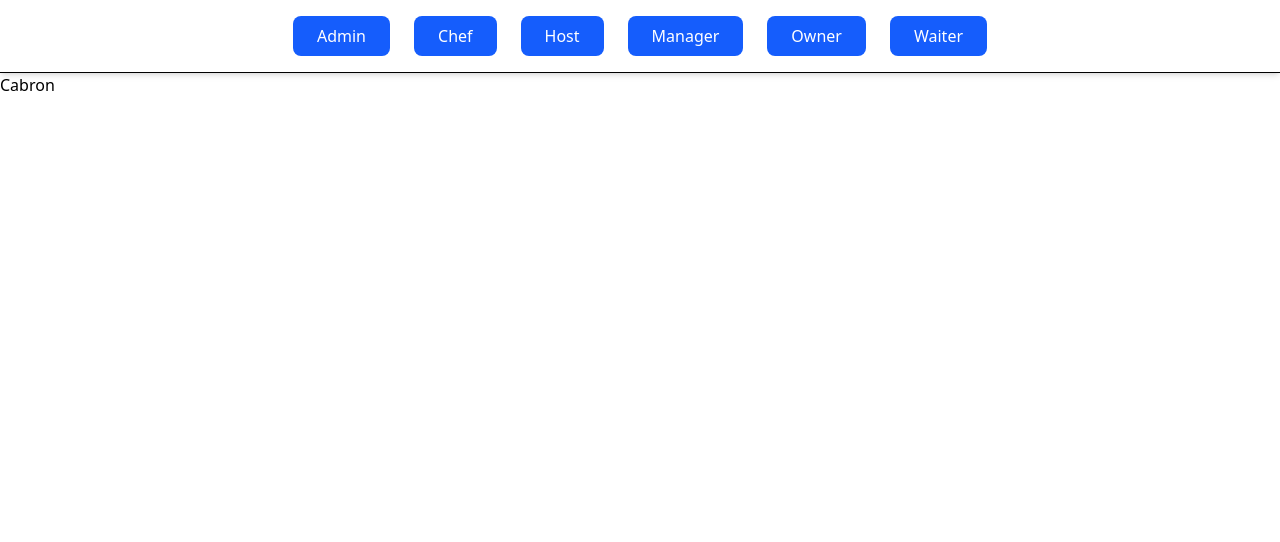
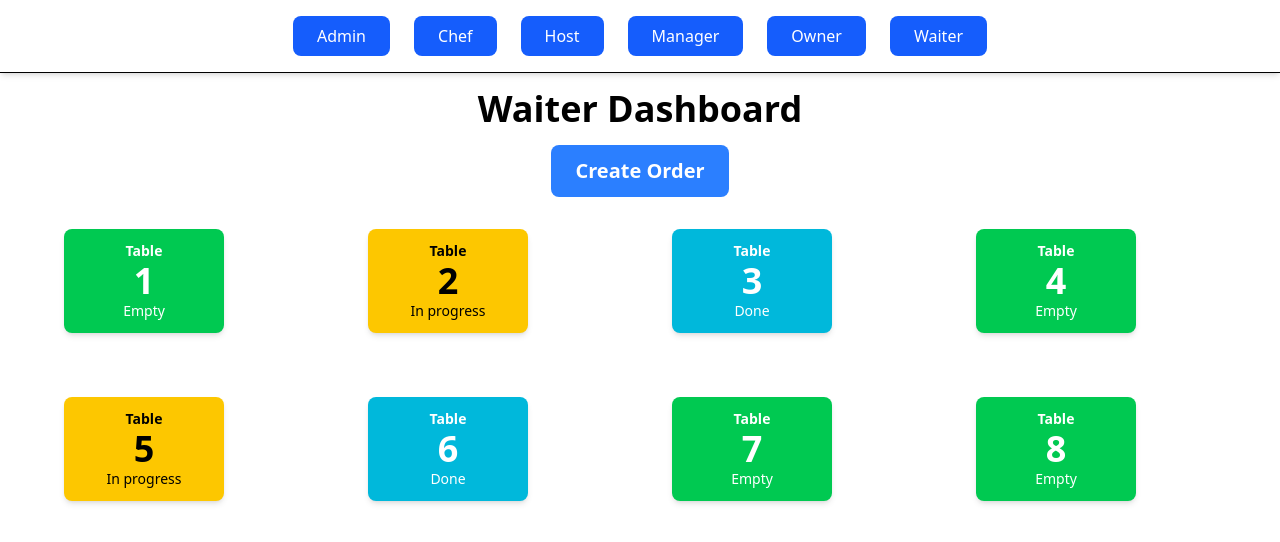
Before and after one commit to maxpilipovic/restaurant-management-system, a React (Vite) app in the folder frontend/: page /waiter in a window 1280 px wide. Shown: the top 542 px of the page. Built offline with nearby package versions, Linux system fonts and the light colour scheme.

Commit message:
Table Cards done and working on Waiter Page

```diff
--- /dev/null
+++ b/frontend/src/components/common/TableCard.jsx
@@ -0,0 +1,33 @@
+import React from 'react';
+
+
+//Reusable Table Card
+const TableCard = ({ tableNumber, status }) => {
+
+    const getStatusStyles = () => {
+        switch (status) {
+            case 'Empty':
+                return 'bg-green-500 text-white';
+            case 'In progress':
+                return 'bg-yellow-400 text-black';
+            case 'Done':
+                return 'bg-cyan-500 text-white';
+            default:
+                return 'bg-gray-400 text-white';
+        }
+    };
+
+    return (
+        <div className={`w-40 rounded-lg shadow-md text-center p-3 ${getStatusStyles()}`}>
+            <div className="font-bold text-sm">Table</div>
+            <div className="text-4xl font-extrabold">
+                {tableNumber}
+            </div>
+            <div className="text-sm">
+                {status}
+            </div>
+        </div>
+    );
+};
+
+export default TableCard;
--- a/frontend/src/pages/PageWaiter.jsx
+++ b/frontend/src/pages/PageWaiter.jsx
@@ -1,9 +1,38 @@
 import React from 'react';
+import TableCard from '../components/common/TableCard';
 
 export const PageWaiter = () => {
-  return (
-    <h1>Cabron</h1>
-  );
-};
+    const tables = [
+        { id: 1, number: 1, status: 'Empty' },
+        { id: 2, number: 2, status: 'In progress' },
+        { id: 3, number: 3, status: 'Done' },
+        { id: 4, number: 4, status: 'Empty' },
+        { id: 5, number: 5, status: 'In progress' },
+        { id: 6, number: 6, status: 'Done' },
+        { id: 7, number: 7, status: 'Empty' },
+        { id: 8, number: 8, status: 'Empty' },
+    ];
 
+    return (
+        <div className="container mx-auto p-4">
+            <div className="flex flex-col items-center mb-8">
+                <h1 className="text-4xl font-bold mb-4">Waiter Dashboard</h1>
+                <button className="bg-blue-500 hover:bg-blue-700 text-white font-bold py-3 px-6 rounded-lg text-xl">
+                    Create Order
+                </button>
+            </div>
+
+            {}
+            <div className="grid max-w-6xl mx-auto grid-cols-1 sm:grid-cols-2 md:grid-cols-3 lg:grid-cols-4 gap-16">
+                {tables.map(table => (
+                    <TableCard
+                        key={table.id}
+                        tableNumber={table.number}
+                        status={table.status}
+                    />
+                ))}
+            </div>
+        </div>
+    );
+}
 export default PageWaiter;
```
Also changed, not shown: package.json (+11 -2 lines), 1 other file (tests, documents, lock files or other folders).
